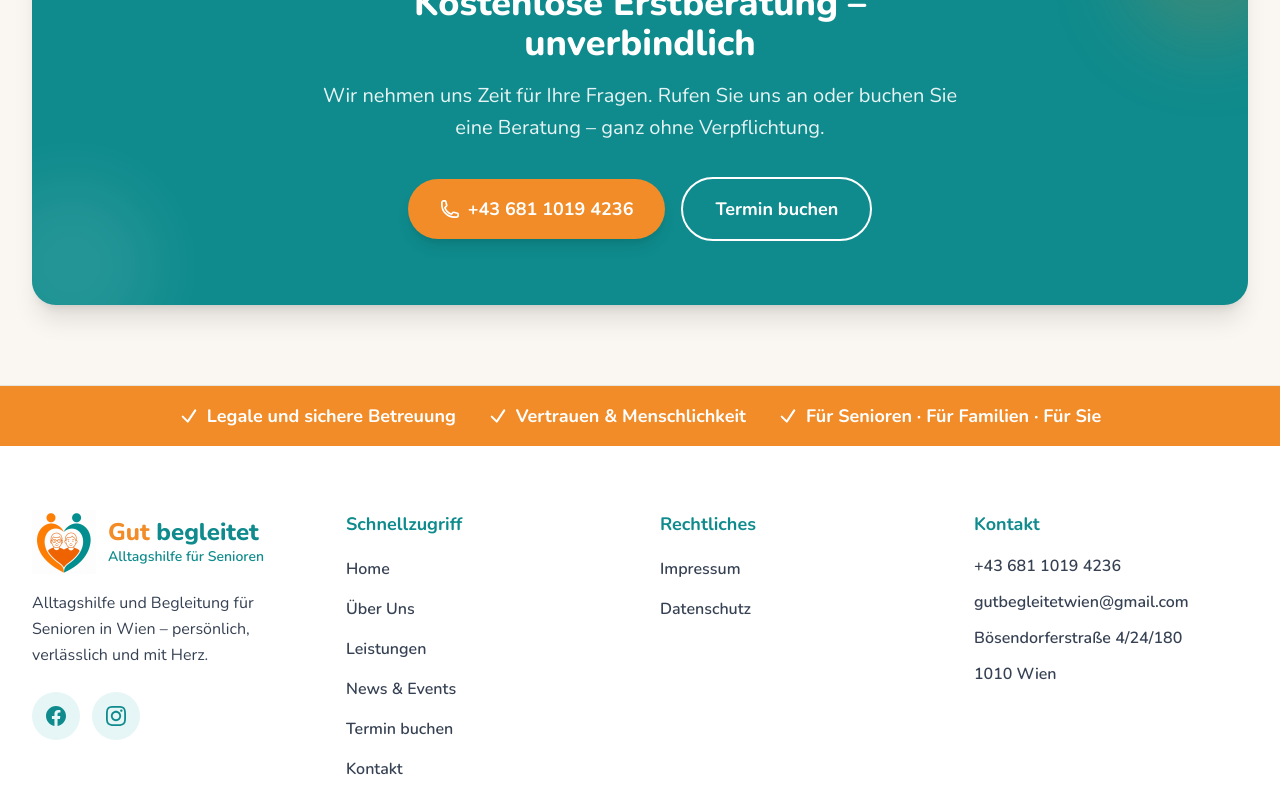
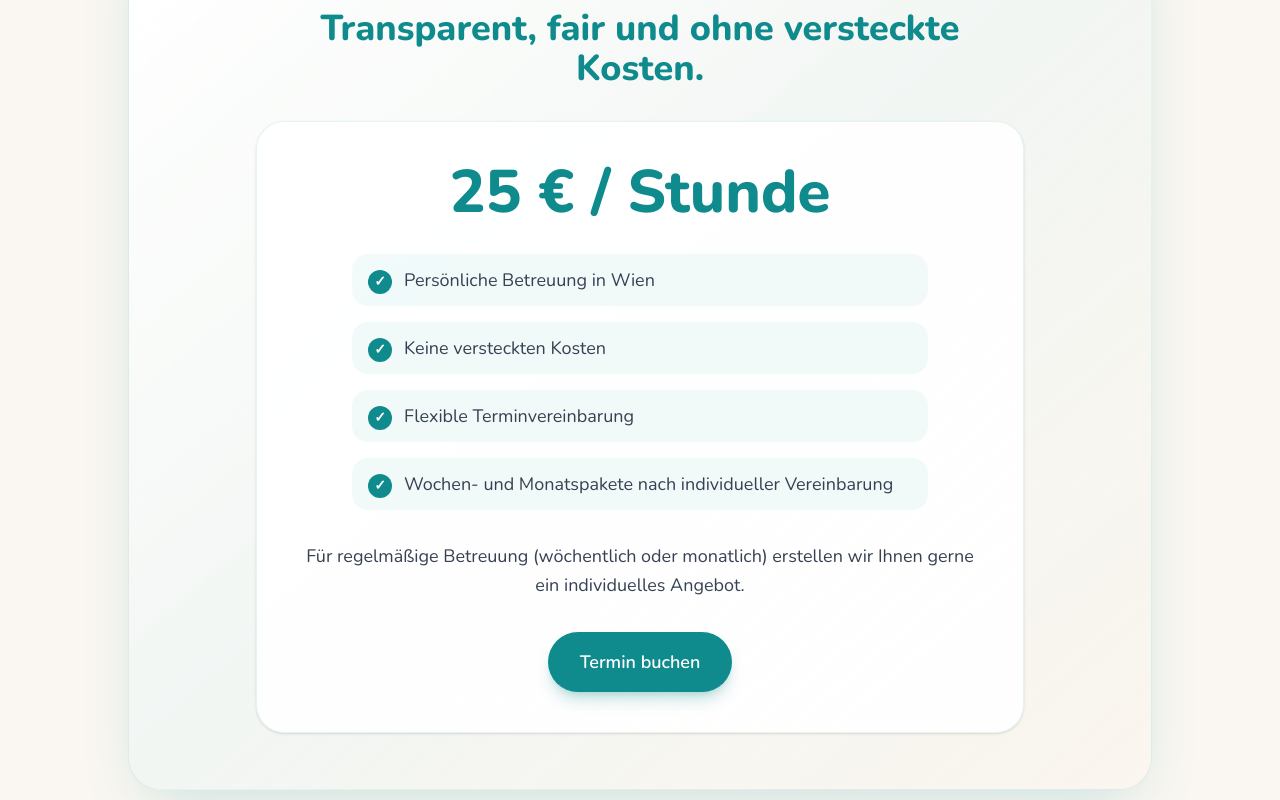
Before and after one commit to An-Miaoqing/gutbegleitet-website, a React (Vite) app: page /leistungen in a window 1280 px wide. Shown: the part 3780-4580 px from the top of the page. Built offline with nearby package versions, Linux system fonts and the light colour scheme.

Commit message:
add price

```diff
--- a/src/pages/ServicesPage.tsx
+++ b/src/pages/ServicesPage.tsx
@@ -1,3 +1,4 @@
+import { Link } from "react-router-dom";
 import { services } from "../data/services";
 import PageHero from "../components/PageHero";
 import CTABanner from "../components/CTABanner";
@@ -67,6 +68,44 @@ export default function ServicesPage() {
         </div>
       </div>
 
+      <div className="px-4 py-16 sm:px-6 sm:py-20 lg:px-8">
+        <div className="mx-auto max-w-5xl rounded-[2rem] border border-teal/10 bg-gradient-to-br from-white via-teal-light/40 to-orange-light/30 p-8 shadow-[0_20px_60px_-20px_rgba(15,139,141,0.25)] sm:p-10 lg:p-14">
+          <div className="mx-auto max-w-3xl text-center">
+            <p className="text-sm font-semibold uppercase tracking-[0.3em] text-teal">Preise</p>
+            <h2 className="mt-3 text-3xl font-extrabold text-teal sm:text-4xl">
+              Transparent, fair und ohne versteckte Kosten.
+            </h2>
+            <div className="mt-8 rounded-[1.75rem] border border-teal/10 bg-white/90 p-8 shadow-sm sm:p-10">
+              <p className="text-5xl font-black text-teal sm:text-6xl">25 € / Stunde</p>
+              <ul className="mx-auto mt-8 max-w-xl space-y-4 text-left text-lg text-gray-700">
+                {[
+                  "Persönliche Betreuung in Wien",
+                  "Keine versteckten Kosten",
+                  "Flexible Terminvereinbarung",
+                  "Wochen- und Monatspakete nach individueller Vereinbarung",
+                ].map((item) => (
+                  <li key={item} className="flex items-start gap-3 rounded-2xl bg-teal-light/50 px-4 py-3">
+                    <span className="mt-1 flex h-6 w-6 shrink-0 items-center justify-center rounded-full bg-teal text-sm font-bold text-white">
+                      ✓
+                    </span>
+                    <span>{item}</span>
+                  </li>
+                ))}
+              </ul>
+              <p className="mt-8 text-lg leading-relaxed text-gray-700">
+                Für regelmäßige Betreuung (wöchentlich oder monatlich) erstellen wir Ihnen gerne ein individuelles Angebot.
+              </p>
+              <Link
+                to="/beratung"
+                className="mt-8 inline-flex w-full items-center justify-center rounded-full bg-teal px-8 py-4 text-lg font-semibold text-white shadow-lg shadow-teal/25 transition hover:bg-teal-dark sm:w-auto"
+              >
+                Termin buchen
+              </Link>
+            </div>
+          </div>
+        </div>
+      </div>
+
       <CTABanner />
     </>
   );
```
